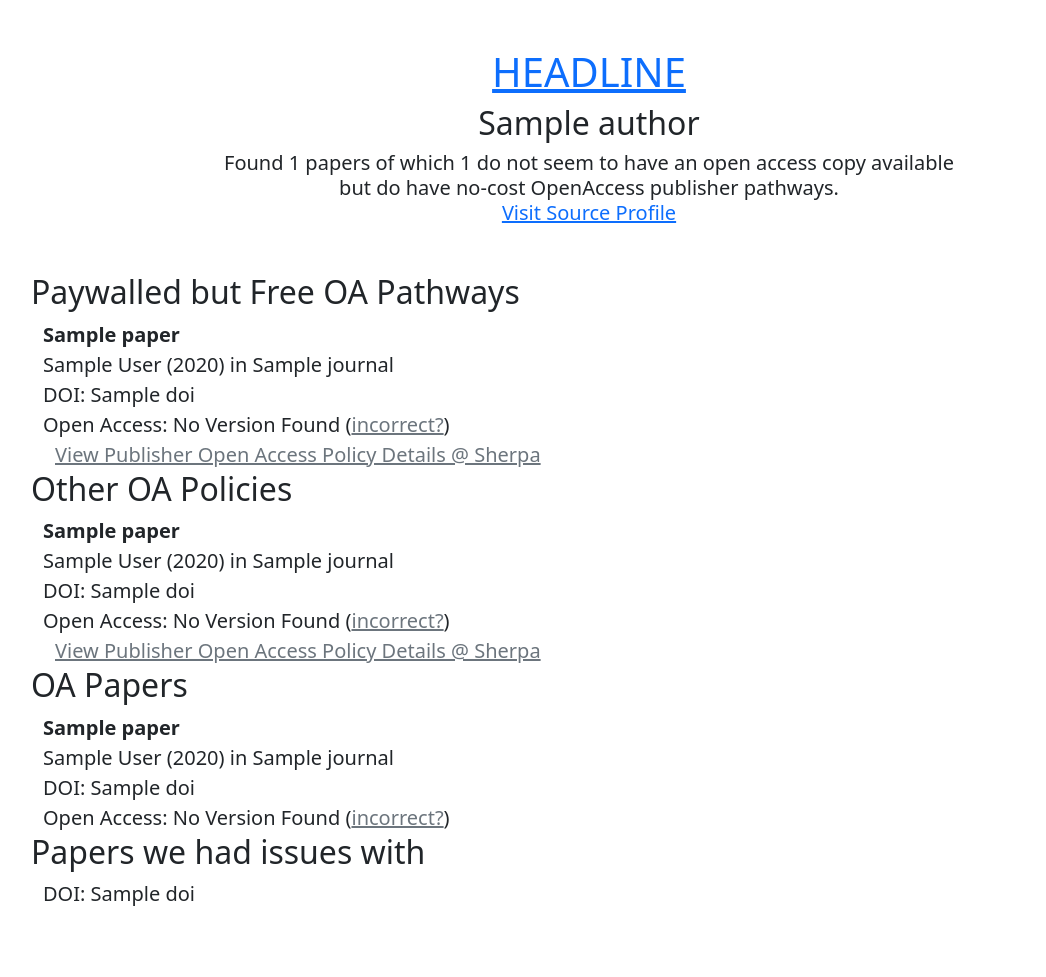
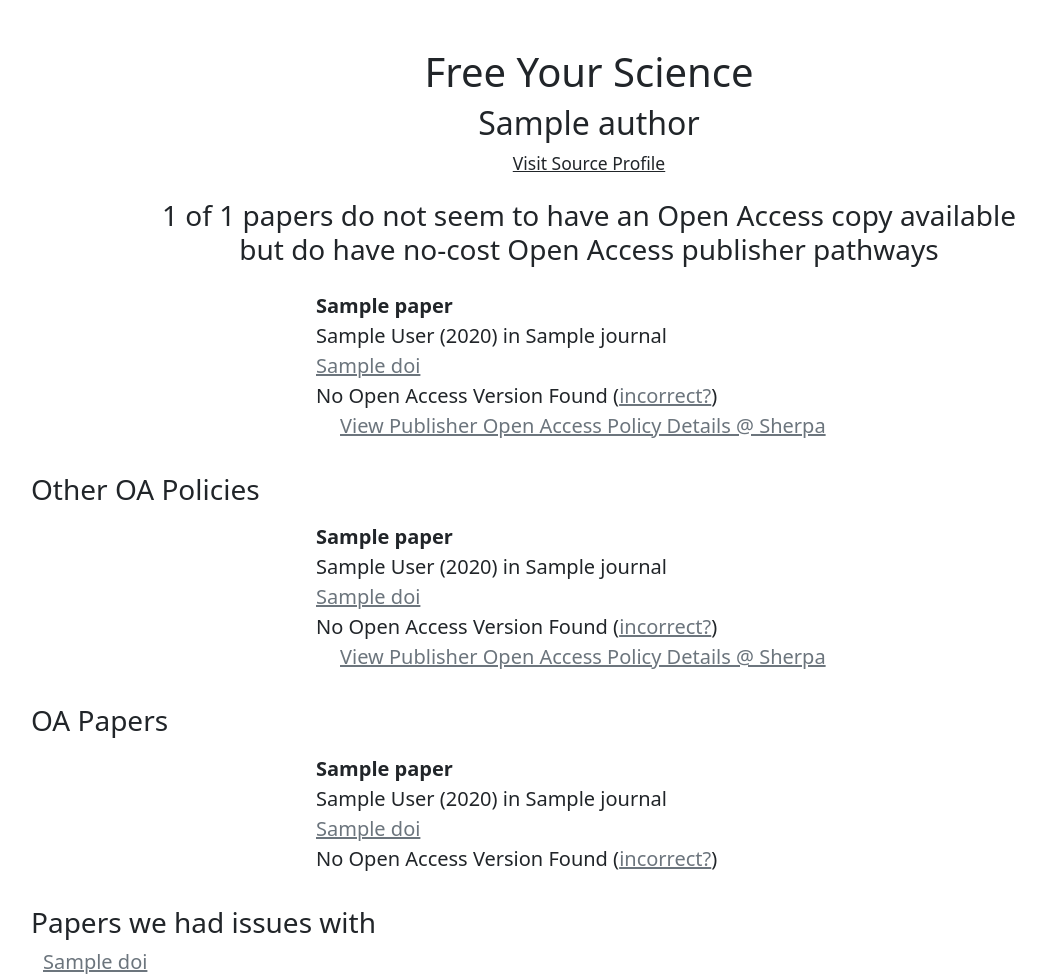
Before and after one commit to freeyourscience/freeyourscience, a FastAPI app: template wbf/templates/publications_for_author.html in a window 1280 px wide. Shown: the whole page, without its empty margins (51-1097 px from the left). Before the commit the page ends 906 px from the top, so only its background shows below. Run offline with FastAPI, Linux system fonts and the light colour scheme; the template is opened without the code that fills it: most values are stand-ins (such as "Sample title", 1, 10 or a date in 2020).

Commit message:
layout author papers page

```diff
--- a/wbf/templates/paper_macros.html
+++ b/wbf/templates/paper_macros.html
@@ -8,12 +8,11 @@
         {% endif %}
     </div>
     {{ paper.authors }} ({{ paper.year }}) in {{ paper.journal }}<br />
-    DOI: {{ paper.doi }}<br />
-    Open Access:
-    {% if paper.is_open_access %}
-    Yes
-    {% else %}
-    No Version Found (<a href="#" class="link-secondary">incorrect?</a>)
+    <a href="https://doi.org/{{ paper.doi }}" class="link-secondary" target="_blank">
+        {{ paper.doi }}
+    </a><br />
+    {% if not paper.is_open_access %}
+    No Open Access Version Found (<a href="#" class="link-secondary">incorrect?</a>)
     {% endif %}
 </div>
 {%- endmacro %}
--- a/wbf/templates/publications_for_author.html
+++ b/wbf/templates/publications_for_author.html
@@ -4,54 +4,78 @@
 {% extends "base.html" %}
 {% block content %}
 <div class="container fs-5">
-    <header class="container text-center lh-sm mt-5 mb-5">
-        <h1><a href="/">HEADLINE</a></h1>
+    <header class="container text-center lh-sm mt-5 mb-4">
+        <h1><a href="/" class="link-dark text-decoration-none" alt="Back to landing page">Free Your Science</a></h1>
         <h2>{{ author.name }}</h2>
-        <p>Found {{ author.papers|length }} papers of which {{ papers_not_oa_nocost|length}} do not seem to have an open
-            access copy available<br />
-            but do have no-cost OpenAccess publisher pathways.<br />
-            <a href="{{ author.profile_url }}" target="_blank">Visit Source Profile</a>
-        </p>
+        <small><a href="{{ author.profile_url }}" target="_blank" class="link-dark">Visit Source Profile</a></small>
     </header>
 
     <main>
         <section>
-            <h2>Paywalled but Free OA Pathways</h2>
-            <div class="container author-pubs">
+            <h3 class="text-center mb-4">
+                {{ papers_not_oa_nocost|length}} of {{ author.papers|length }} papers do not seem to have an Open Access
+                copy available<br />
+                but do have no-cost Open Access publisher pathways<br />
+            </h3>
+            <div class="row mb-3 author-pubs">
+                {% if papers_not_oa_nocost %}
                 {% for paper in papers_not_oa_nocost %}
-                {{ paper_page.minimal(paper) }}
-                {{ paper_page.pathway_details(paper) }}
+                <div class="container col-lg-6 mb-3">
+                    {{ paper_page.minimal(paper) }}
+                    {{ paper_page.pathway_details(paper) }}
+                </div>
                 {% endfor %}
+                {% else %}
+                <p>No papers found in this category.</p>
+                {% endif %}
             </div>
         </section>
 
         <section>
-            <h2>Other OA Policies</h2>
-            <div class="container author-pubs">
+            <h3 class="mb-3">Other OA Policies</h3>
+            <div class="row mb-3 author-pubs">
+                {% if papers_other_policies %}
                 {% for paper in papers_other_policies %}
-                {{ paper_page.minimal(paper) }}
-                {{ paper_page.pathway_details(paper) }}
+                <div class="container col-lg-6 mb-3">
+                    {{ paper_page.minimal(paper) }}
+                    {{ paper_page.pathway_details(paper) }}
+                </div>
                 {% endfor %}
+                {% else %}
+                <p>No papers found in this category.</p>
+                {% endif %}
             </div>
         </section>
 
         <section>
-            <h2>OA Papers</h2>
+            <h3 class="mb-3">OA Papers</h3>
+            <div class="row mb-3 author-pubs">
+                {% if papers_already_oa %}
+                {% for paper in papers_already_oa %}
+                <div class="container col-lg-6  mb-3">
+                    {{ paper_page.minimal(paper) }}
+                </div>
+                {% endfor %}
+                {% else %}
+                <p>No papers found in this category.</p>
+                {% endif %}
+            </div>
+        </section>
+
+        {% if papers_with_issues %}
+        <section>
+            <h3>Papers we had issues with</h3>
             <div class="container author-pubs">
-                {% for paper in papers_already_oa %}
-                {{ paper_page.minimal(paper) }}
+                {% for paper in papers_with_issues %}
+                <div class="paper-details">
+                    <a href="https://doi.org/{{ paper.doi }}" class="link-secondary" target="_blank">
+                        {{ paper.doi }}
+                    </a>
+                </div>
                 {% endfor %}
             </div>
         </section>
-
-        <section>
-            <h2>Papers we had issues with</h2>
-            <div class="container author-pubs">
-                {% for paper in papers_with_issues %}
-                <div class="paper-details">DOI: {{ paper.doi }}</div>
-                {% endfor %}
-            </div>
-        </section>
+        {% endif %}
     </main>
 </div>
 {% endblock %}
```
